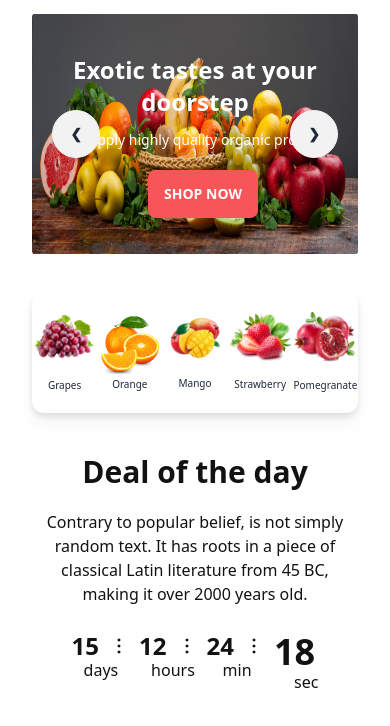
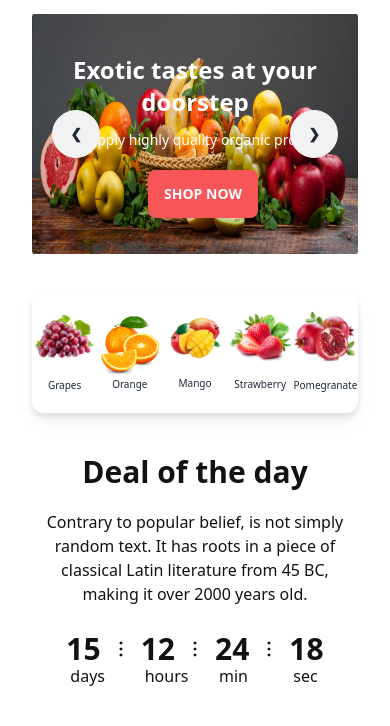
Before and after one commit to SakibAlHasan10/Fruit-Burst, a plain HTML site: page index.html in a window 390 px wide. Shown: the part 130-856 px from the top of the page. Drawn offline with nearby package versions, Linux system fonts and the light colour scheme; grey boxes are pictures that could not be loaded.

Commit message:
the day responsive

```diff
--- a/index.html
+++ b/index.html
@@ -246,39 +246,39 @@
                             <!-- the day -->
                             <div class="flex flex-col">
                               <div class="flex">
-                                <span class="countdown text-font-lato text-2xl md:text-5xl font-extrabold">
+                                <span class="countdown text-font-lato text-3xl md:text-5xl font-extrabold">
                                     <span style="--value:15;"></span>
                                   </span>
                                   <img src="./icon/Frame .svg" alt="" class="ml-2">
                               </div>
-                              <span class="text-left pl-3">days</span>
+                              <span class="text-left pl-1 md:pl-3">days</span>
                             </div>
                             <!-- hours -->
                             <div class="flex flex-col">
                                 <div class="flex">
-                                    <span class="countdown text-font-lato text-2xl md:text-5xl font-extrabold">
+                                    <span class="countdown text-font-lato text-3xl md:text-5xl font-extrabold">
                                         <span style="--value:12;"></span>
                                       </span>
                                       <img src="./icon/Frame .svg" alt="" class="ml-2">
                                   </div>
-                                  <span class="text-left pl-3">hours</span>
+                                  <span class="text-left pl-1 md:pl-3">hours</span>
                             </div>
                             <!-- minutes -->
                             <div class="flex flex-col">
                                 <div class="flex">
-                                    <span class="countdown text-font-lato text-2xl md:text-5xl font-extrabold">
+                                    <span class="countdown text-font-lato text-3xl md:text-5xl font-extrabold">
                                         <span style="--value:24;"></span>
                                       </span>
                                       <img src="./icon/Frame .svg" alt="" class="ml-2">
                                   </div>
-                              <span class="text-left pl-4">min</span>
+                              <span class="text-left pl-1 md:pl-4">min</span>
                             </div>
                             <!-- sec -->
                             <div class="flex flex-col">
-                              <span class="countdown text-font-lato font-extrabold text-4xl md:text-5xl">
+                              <span class="countdown text-font-lato font-extrabold text-3xl md:text-5xl">
                                 <span style="--value:18;"></span>
                               </span>
-                              <span class="text-left pl-5">sec</span>
+                              <span class="text-left pl-1 md:pl-5">sec</span>
                             </div>
                           </div>
                     </div>
```
